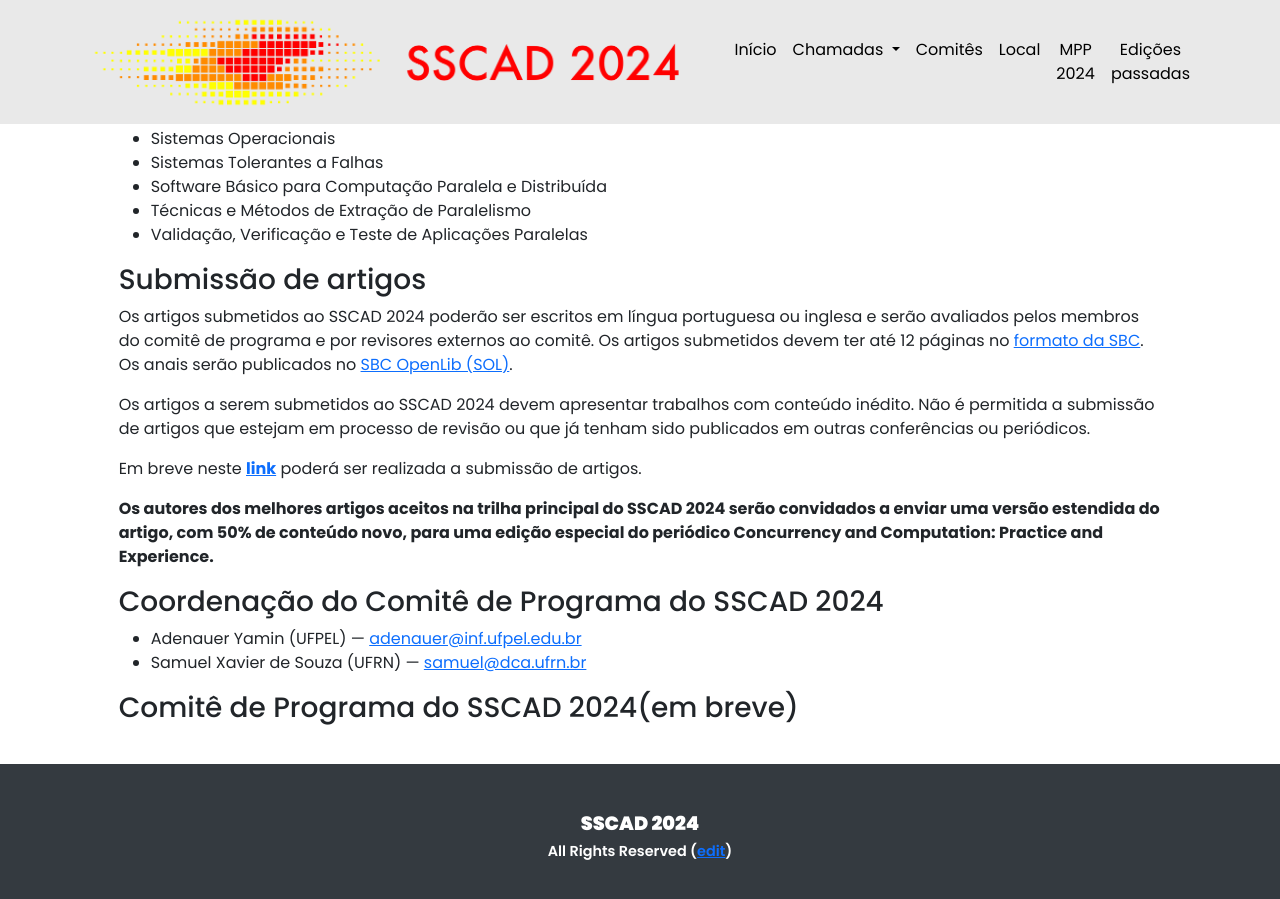
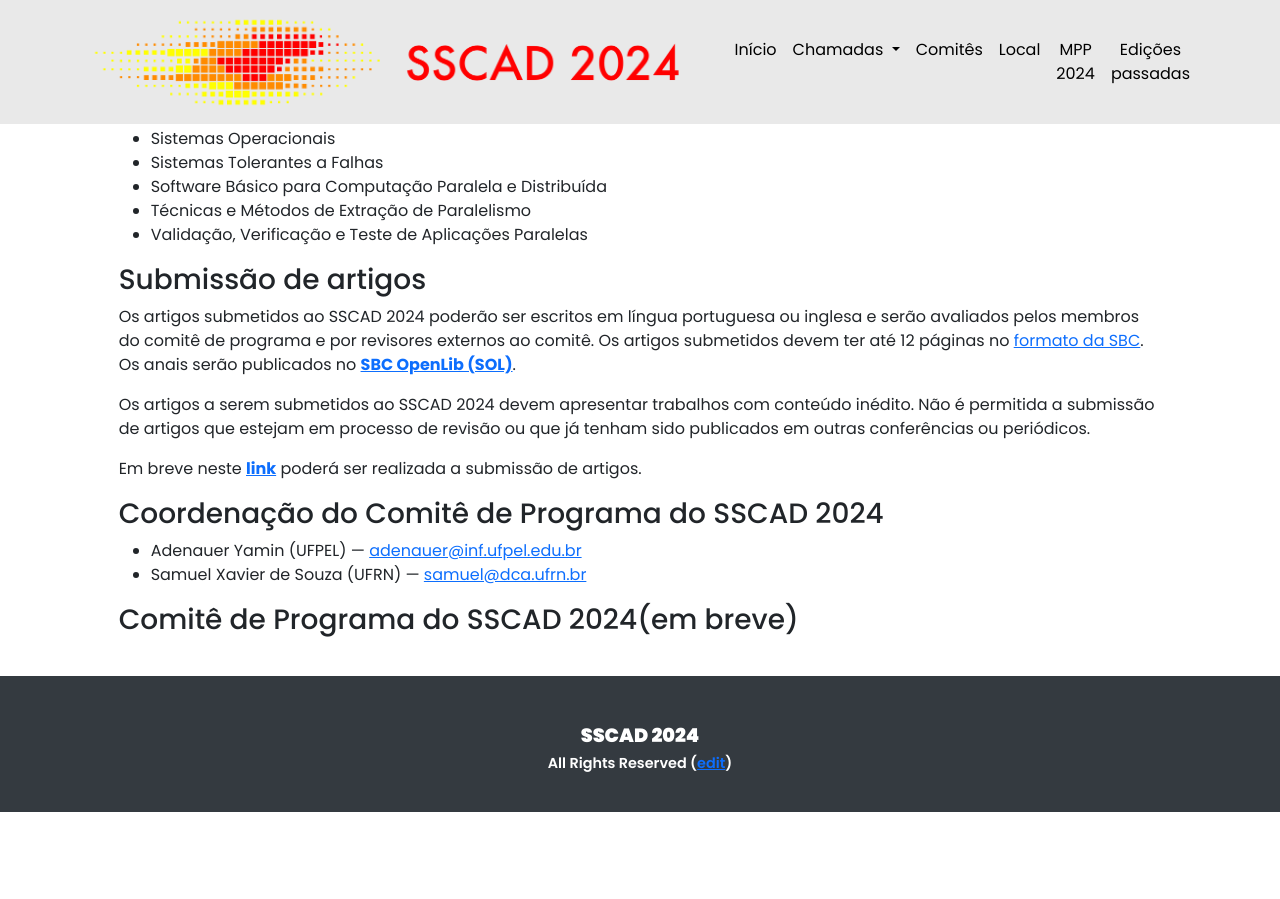
Before and after one commit to ce-acpad/sscad2024, a Jekyll site: the page built from cfp_wscad.html, in a window 1280 px wide and 900 px high, scrolled down 1445 px. Built offline with Jekyll 4.4.1, drawn with Linux system fonts in a browser that asks for light colours; after the commit the page ends 2257 px from its top, so only the background shows below that.

Commit message:
Supressao de comentário sobre o encaminhamento de artigos para revista (enquanto aguardamos confirmacao)

```diff
--- a/cfp_wscad.html
+++ b/cfp_wscad.html
@@ -71,14 +71,14 @@
 
 <h3>Submissão de artigos</h3>
 
-<p>Os artigos submetidos ao SSCAD 2024 poderão ser escritos em língua portuguesa ou inglesa e serão avaliados pelos membros do comitê de programa e por revisores externos ao comitê. Os artigos submetidos devem ter até 12 páginas no <a href="https://www.sbc.org.br/documentos-da-sbc/summary/169-templates-para-artigos-e-capitulos-de-livros/878-modelosparapublicaodeartigos" target="_blank">formato da SBC</a>. Os anais serão publicados no <a href="http://sol.sbc.org.br/" target="_blank">SBC OpenLib (SOL)</a>.</p>
+<p>Os artigos submetidos ao SSCAD 2024 poderão ser escritos em língua portuguesa ou inglesa e serão avaliados pelos membros do comitê de programa e por revisores externos ao comitê. Os artigos submetidos devem ter até 12 páginas no <strong><a href="https://www.sbc.org.br/documentos-da-sbc/summary/169-templates-para-artigos-e-capitulos-de-livros/878-modelosparapublicaodeartigos" target="_blank"></strong> formato da SBC</a>. Os anais serão publicados no <strong><a href="http://sol.sbc.org.br/" target="_blank">SBC OpenLib (SOL)</a></strong>.</p>
 
 <p>Os artigos a serem submetidos ao SSCAD 2024 devem apresentar trabalhos com conteúdo inédito. Não é permitida a submissão de artigos que estejam em processo de revisão ou que já tenham sido publicados em outras conferências ou periódicos.</p>
 
 <p>Em breve neste <strong><a href="https://ce-acpad.github.io/sscad2024/cfp/" target="_blank">link</a></strong> poderá ser realizada a submissão de artigos.</p>
-
+<!--
 <p><strong>Os autores dos melhores artigos aceitos na trilha principal do SSCAD 2024 serão convidados a enviar uma versão estendida do artigo, com 50% de conteúdo novo, para uma edição especial do periódico Concurrency and Computation: Practice and Experience.</strong></p>
-
+-->
 <h3>Coordenação do Comitê de Programa do SSCAD 2024</h3>
 
 <ul>
```
